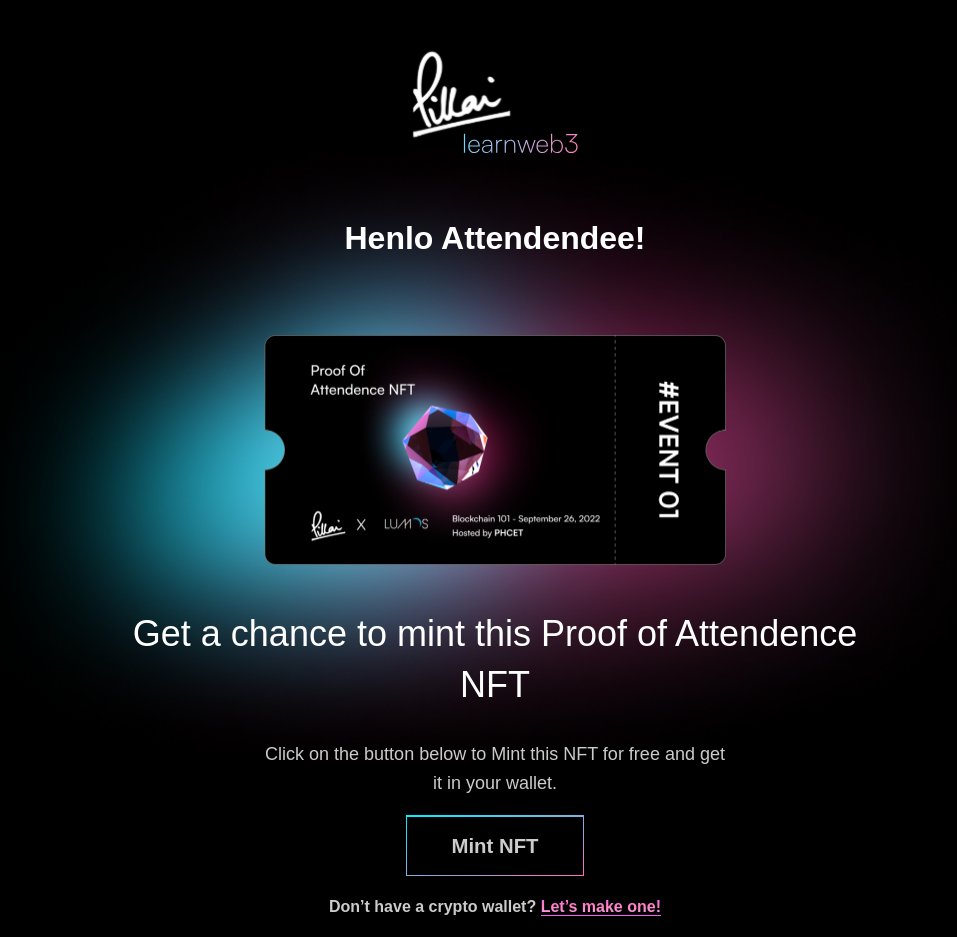
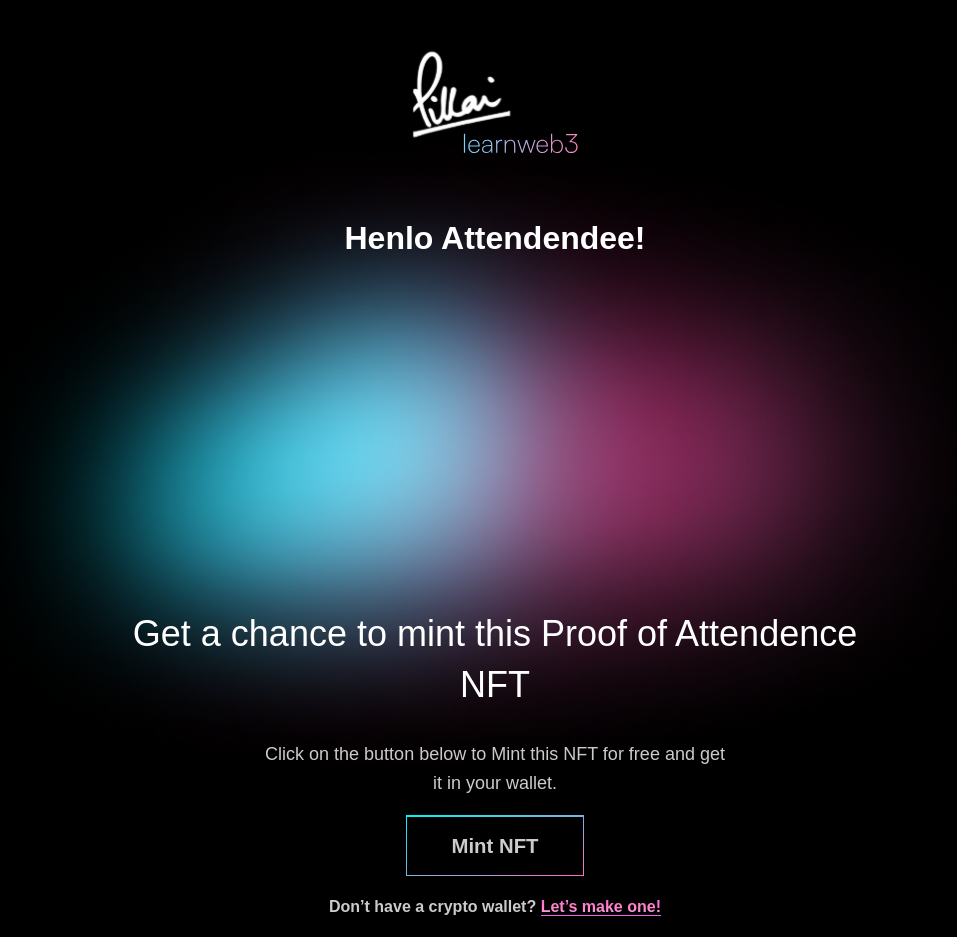
Before and after one commit to BunsDev/poap-interface, a Next.js app: page / in a window 1280 px wide. Shown: the whole page, without its empty margins (145-1102 px from the left). Built offline with nearby package versions, Linux system fonts and the light colour scheme; a web font is replaced by a local one.

Commit message:
animation added

```diff
--- a/styles/Home.module.scss
+++ b/styles/Home.module.scss
@@ -5,6 +5,7 @@
   background: #000000;
   flex-direction: column;
   align-items: center;
+
   h1,
   h2,
   h3,
@@ -12,6 +13,8 @@
   p {
     color: white;
     z-index: 100;
+    opacity: 0;
+    animation: appear 0.35s ease-in-out 1.5s forwards;
   }
 
   h1 {
@@ -68,12 +71,15 @@
 }
 
 .logo {
+  opacity: 0;
   width: 170.1px;
   height: 123px;
   margin: 38px auto;
+  animation: appear 0.35s ease-in-out 1.5s forwards;
 }
 
 .stylized_btn {
+  opacity: 0;
   display: flex;
   cursor: pointer;
   width: 178.64px;
@@ -97,6 +103,7 @@
     color: rgba(255, 255, 255, 0.8);
     line-height: 150%;
   }
+  animation: appear 0.35s ease-in-out 1.5s forwards;
 }
 
 .bg_mobile {
@@ -156,8 +163,34 @@
     h3 {
       width: 90%;
     }
-    h4{
+    h4 {
       width: 80%;
     }
   }
 }
+
+.ticket_mobile,
+.ticket_desktop {
+  opacity: 0;
+  animation: growRotate 1.5s ease-in-out 0.35s forwards;
+}
+
+@keyframes growRotate {
+  0% {
+    opacity: 0;
+    transform: scale(0.75) rotate(15deg);
+  }
+  100% {
+    opacity: 1;
+    transform: scale(1) rotateY(0);
+  }
+}
+
+@keyframes appear {
+  0% {
+    opacity: 0;
+  }
+  100% {
+    opacity: 1;
+  }
+}
--- a/styles/globals.css
+++ b/styles/globals.css
@@ -4,6 +4,7 @@
   padding: 0;
   margin: 0;
   font-family: "Satoshi", sans-serif;
+  background-color: black;
 }
 
 a {
```
